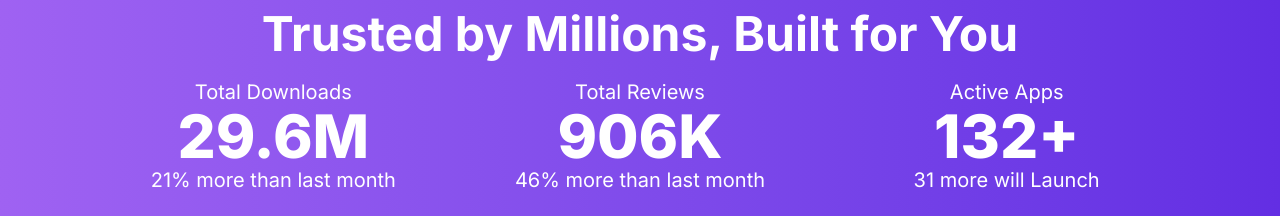
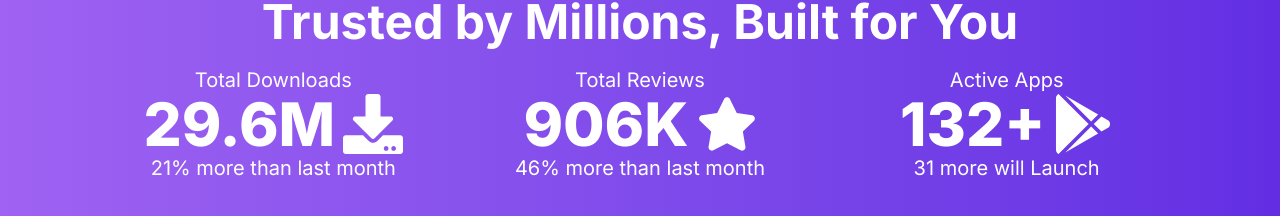
Before and after one commit to Juma-islam/assignment-number-08, a React (Vite) app: page / in a window 1280 px wide. Shown: the part 1023-1239 px from the top of the page. Built offline with nearby package versions, Linux system fonts and the light colour scheme.

Commit message:
added react spinner

```diff
--- a/package.json
+++ b/package.json
@@ -16,6 +16,7 @@
     "react-dom": "^19.1.1",
     "react-icons": "^5.5.0",
     "react-router": "^7.9.3",
+    "react-spinners": "^0.17.0",
     "react-toastify": "^11.0.5",
     "recharts": "^3.2.1",
     "tailwindcss": "^4.1.12"
--- a/src/Pages/AllAppCard.jsx
+++ b/src/Pages/AllAppCard.jsx
@@ -2,6 +2,7 @@ import React, { useEffect, useState } from 'react';
 import useApps from '../Hooks/useApps';
 import AppsCards from './AppsCards';
 import LoadingSpinner from '../components/LoadingSpinner';
+import { RingLoader } from 'react-spinners';
 
 const AllAppCard = () => {
     const { apps, loading } = useApps();
@@ -27,7 +28,7 @@ const AllAppCard = () => {
                     <input value={search} onChange={(e) => setSearch(e.target.value)} type="search" placeholder="Search Apps" />
                 </label>
             </div>
-            {isSearching && <p className='text-gray-500 text-center text-sm'>Searching....</p>}
+            {isSearching &&  <div className='text-5xl flex items-center justify-center'> <RingLoader color='#9F62F2'/> </div>}
             {loading ? (<LoadingSpinner count={16} />) : (<div className="my-10 grid md:grid-cols-3 lg:grid-cols-4 gap-4 bg-[#D9D9D9] overflow-hidden">
                 {
                     searchedApps.length > 0 ? (searchedApps.map(app => <AppsCards key={app.id} app={app}></AppsCards>
--- a/src/Pages/AppDetails.jsx
+++ b/src/Pages/AppDetails.jsx
@@ -3,10 +3,10 @@ import { useNavigate, useParams } from 'react-router';
 import useApps from '../Hooks/useApps';
 import { ToastContainer, toast } from 'react-toastify';
 import { Bar, BarChart, CartesianGrid, Legend, ResponsiveContainer, Tooltip, XAxis, YAxis } from 'recharts';
-import loadingImg from '../assets/logoImg.png';
 import downloadImg from '../assets/icon-downloads.png'
 import ratingPic from '../assets/icon-ratings.png'
 import reviewPic from '../assets/icon-review.png'
+import { RingLoader } from 'react-spinners';
 
 
 
@@ -23,9 +23,7 @@ const AppDetails = () => {
     }
 
   }, [loading, app, navigate])
-  if (loading) return <div className="flex justify-center items-center w-full mx-auto">
-    <h1 className='text-gray-500 text-7xl flex'>L<img src={loadingImg} alt="" />ading</h1>
-  </div>
+  if (loading) return <div className='text-5xl flex items-center justify-center'> <RingLoader color='#9F62F2'/> </div>
 
   if (!app) return null;
   const { title, companyName, reviews, ratingAvg, downloads, image, description } = app || {};
@@ -80,7 +78,6 @@ const AppDetails = () => {
                 <span className='text-2xl md:text-3xl lg:text-4xl font-bold flex gap-2 justify-center items-center'>{reviews} <img src={reviewPic} alt="" /></span>
               </div>
             </div>
-            {/* disabled={isInstalled} */}
             <button disabled={isInstalled} onClick={handleToAddInstallationPage} className="btn bg-[#00D390] text-white">{isDup ? "Installed" : "Install Now (258MB)"}</button>
           </div>
         </div>
--- a/src/Pages/Banner.jsx
+++ b/src/Pages/Banner.jsx
@@ -1,23 +1,24 @@
 import React from 'react';
+import { FaDownload, FaGooglePlay, FaStar } from 'react-icons/fa';
 
 const Banner = () => {
     return (
         <div className=" bg-linear-to-r from-[#9F62F2] to-[#632EE3]  p-10 md:p-20 lg:p-24 text-white space-y-4 w-full">
             <h1 className='text-3xl md:text-4xl lg:text-5xl font-bold mb-5'>Trusted by Millions, Built for You</h1>
-            <div className="grid md:grid-cols-3 gap-3">
+            <div className="grid md:grid-cols-3 gap-3 ">
                 <div className="">
                     <p className='text-sm md:text-xl'>Total Downloads</p>
-                    <h1 className='font-extrabold text-4xl md:text-5xl lg:text-6xl'>29.6M</h1>
+                    <h1 className='font-extrabold text-4xl md:text-5xl lg:text-6xl flex justify-center gap-2 '>29.6M <FaDownload/></h1>
                     <p className='text-sm md:text-xl'>21% more than last month</p>
                 </div>
                 <div className="">
                     <p className='text-sm md:text-xl'>Total Reviews</p>
-                    <h1 className='font-extrabold text-4xl md:text-5xl lg:text-6xl'>906K</h1>
+                    <h1 className='font-extrabold text-4xl md:text-5xl lg:text-6xl flex justify-center gap-2'>906K <FaStar/></h1>
                     <p className='text-sm md:text-xl'>46% more than last month</p>
                 </div>
                 <div className="">
                     <p className='text-sm md:text-xl'>Active Apps</p>
-                    <h1 className='font-extrabold text-4xl md:text-5xl lg:text-6xl'>132+</h1>
+                    <h1 className='font-extrabold text-4xl md:text-5xl lg:text-6xl flex justify-center gap-2'>132+ <FaGooglePlay/></h1>
                     <p className='text-sm md:text-xl'>31 more will Launch</p>
 
                 </div>
--- a/src/Pages/Home.jsx
+++ b/src/Pages/Home.jsx
@@ -20,15 +20,17 @@ const Home = () => {
         <div className='container mx-auto'>
             <div className="text-center space-y-3">
                 <div className="max-w-3xl mx-auto space-y-3">
-                    <h1 className='font-bold text-4xl md:text-6xl lg:text-7xl'>We Build <br /><span className='bg-linear-to-r from-[#9F62F2] to-[#632EE3] bg-clip-text text-transparent'>Productive</span>Apps</h1>
+                    <h1 className='font-bold text-4xl md:text-6xl lg:text-7xl'>We Build <br /><span className='bg-linear-to-r from-[#9F62F2] to-[#632EE3] bg-clip-text text-transparent'>Productive</span> Apps</h1>
                     <p className='md:text-xl text-gray-600'>AtHERO.IO, we craft innovative apps designed to make everyday life simpler, smarter, and more exciting.Our goal is to turn your ideas into digital experiences that truly make an impact.</p>
                 </div>
                 <div className="flex flex-col md:flex-row justify-center items-center gap-2">
                     <Link to="https://play.google.com/store/games?hl=en" className='btn outline-btn font-semibold text-xl '><span><img src={googleIcon} alt="" /></span>Google Play</Link>
                     <Link to="https://www.apple.com/app-store/" className='btn outline-btn font-semibold text-xl'> <img src={appIcon} alt="" />App Store</Link>
                 </div>
-                <BannerPhone></BannerPhone>
+                <div className="flex flex-col">
+                    <BannerPhone></BannerPhone>
                 <Banner></Banner>
+                </div>
             </div>
             {/* card  */}
             <div className="text-center mt-5">
--- a/src/Pages/MyInstallationPage.jsx
+++ b/src/Pages/MyInstallationPage.jsx
@@ -4,7 +4,7 @@ import ratingPic from '../assets/icon-ratings.png'
 import reviewPic from '../assets/icon-review.png'
 import { ToastContainer, toast } from 'react-toastify';
 import useApps from '../Hooks/useApps';
-import loadingImg from '../assets/logoImg.png'
+import { RingLoader } from 'react-spinners';
 
 const MyInstallationPage = () => {
   const [installation, setInstallation] = useState([]);
@@ -57,9 +57,7 @@ const MyInstallationPage = () => {
           </label>
         </div>
         {
-          loading ? (<div className="flex justify-center items-center w-full mx-auto">
-            <h1 className='text-gray-500 text-7xl flex'>L<img src={loadingImg} alt="" />ading</h1>
-          </div>) : (<div className=" flex flex-col gap-5 pt-10">
+          loading ? (<div className='text-5xl flex items-center justify-center'> <RingLoader color='#9F62F2'/> </div>) : (<div className=" flex flex-col gap-5 pt-10">
             {
               sortedItem.map(p => <div key={p.id} className="card card-side bg-base-100 shadow-sm">
                 <figure>
--- a/src/Utils/LocalStorage.js
+++ /dev/null
@@ -1,17 +0,0 @@
-export const loadInstallationPage = ()=> {
-    try{
-        const data = localStorage.getItem('MyInstallationPage')
-    return data ? JSON.parse(data) : []
-    }catch(err){
-        console.log(err)
-        return []
-
-    }
-};
-
-export const updateList = (app)=> {
-const myInstallation = loadInstallationPage()
-try{
-    const isDuplicate = myInstallation.some(p=> p.id === app.id)
-}
-}
```
Also changed, not shown: 2 other files (tests, documents, lock files or other folders).
